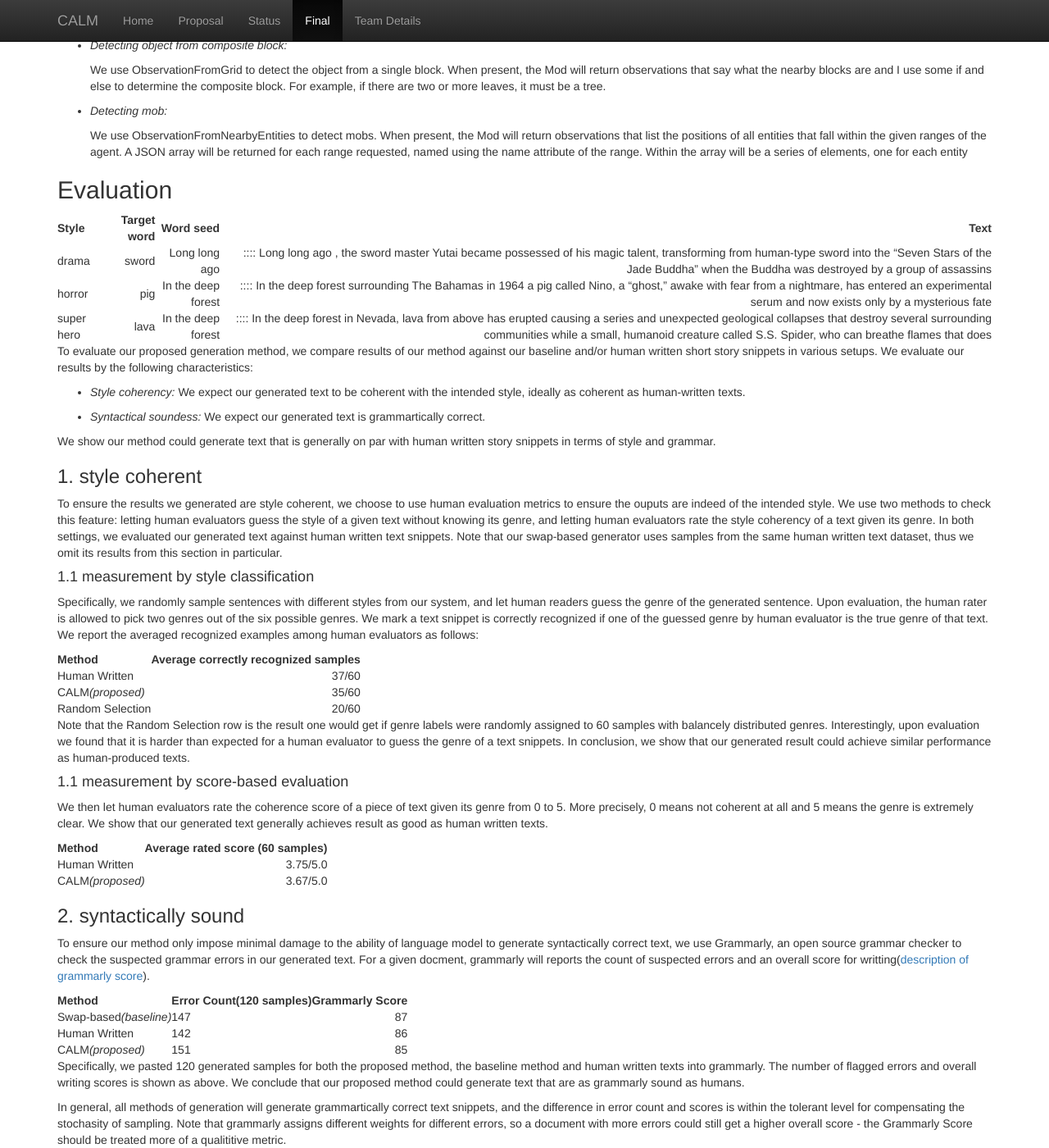
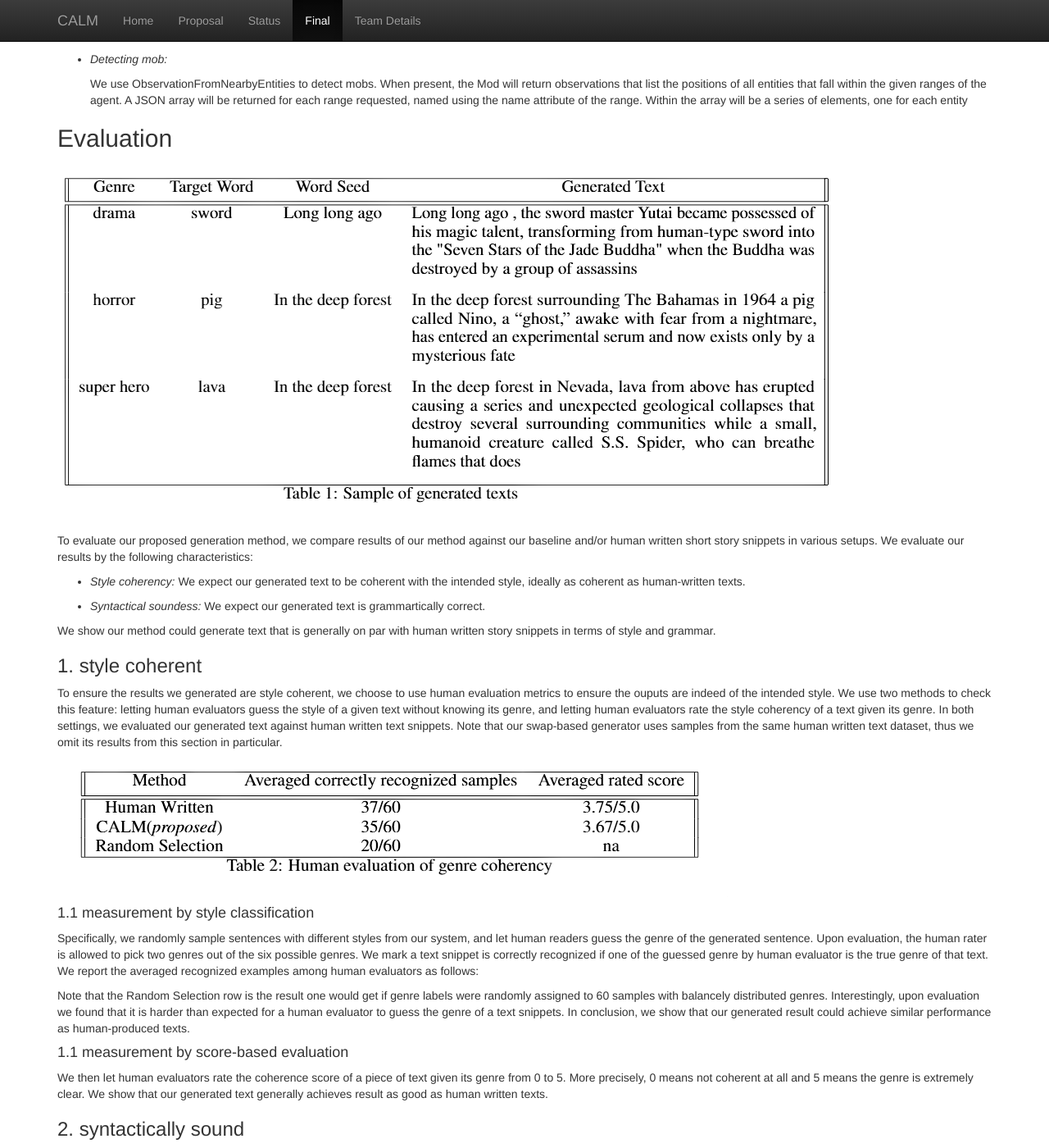
Before and after one commit to bihaox/CALM, a Jekyll site: the page built from docs/final.md, in a window 1280 px wide and 1400 px high, scrolled down 3323 px. Shown: the whole window at 82% size. Built offline with Jekyll 4.4.1, drawn with Linux system fonts in a browser that asks for light colours; formulas are drawn with MathJax 3.

Commit message:
better tables

```diff
--- a/docs/final.md
+++ b/docs/final.md
@@ -6,7 +6,7 @@ title: Status
 
 ## Video
 
-<iframe width="1120" height="630" src="https://www.youtube.com/embed/WQxsgLZk0yg" frameborder="0" allow="accelerometer; autoplay; clipboard-write; encrypted-media; gyroscope; picture-in-picture" allowfullscreen></iframe>
+<iframe width="1008" height="567" src="https://www.youtube.com/embed/WQxsgLZk0yg" frameborder="0" allow="accelerometer; autoplay; clipboard-write; encrypted-media; gyroscope; picture-in-picture" allowfullscreen></iframe>
 
 ## Project Summary
 
@@ -89,11 +89,7 @@ We cover our method for retrieving strings from surrounding environment in this
 
 ## Evaluation
 
-| Style | Target word   | Word seed | Text |
-| :---    | ---:   | ---:        | ---:  |
-| drama | sword      | Long long ago | :::: Long long ago , the sword master Yutai became possessed of his magic talent, transforming from human-type sword into the "Seven Stars of the Jade Buddha" when the Buddha was destroyed by a group of assassins |
-| horror | pig      | In the deep forest | :::: In the deep forest surrounding The Bahamas in 1964 a pig called Nino, a "ghost," awake with fear from a nightmare, has entered an experimental serum and now exists only by a mysterious fate |
-| super hero | lava      | In the deep forest | :::: In the deep forest in Nevada, lava from above has erupted causing a series and unexpected geological collapses that destroy several surrounding communities while a small, humanoid creature called S.S. Spider, who can breathe flames that does |
+![](src/samples.PNG)
 
 
 To evaluate our proposed generation method, we compare results of our method against our baseline and/or human written short story snippets in various setups. We evaluate our results by the following characteristics:
@@ -110,16 +106,12 @@ We show our method could generate text that is generally on par with human writt
 
 To ensure the results we generated are style coherent, we choose to use human evaluation metrics to ensure the ouputs are indeed of the intended style. We use two methods to check this feature: letting human evaluators guess the style of a given text without knowing its genre, and letting human evaluators rate the style coherency of a text given its genre. In both settings, we evaluated our generated text against human written text snippets. Note that our swap-based generator uses samples from the same human written text dataset, thus we omit its results from this section in particular.
 
+![](src/human-eval.PNG)
+
 #### 1.1 measurement by style classification
 
 Specifically, we randomly sample sentences with different styles from our system, and let human readers guess the genre of the generated sentence. Upon evaluation, the human rater is allowed to pick two genres out of the six possible genres. We mark a text snippet is correctly recognized if one of the guessed genre by human evaluator is the true genre of that text. We report the averaged recognized examples among human evaluators as follows:
 
-
-| Method | Average correctly recognized samples |
-| :---    | ---:   |
-| Human Written | 37/60      |
-| CALM<i>(proposed)</i> |  35/60     |
-| Random Selection |  20/60     |
 
 
 Note that the Random Selection row is the result one would get if genre labels were randomly assigned to 60 samples with balancely distributed genres. Interestingly, upon evaluation we found that it is harder than expected for a human evaluator to guess the genre of a text snippets. In conclusion, we show that our  generated result could achieve similar performance as human-produced texts.
@@ -130,22 +122,13 @@ Note that the Random Selection row is the result one would get if genre labels w
 We then let human evaluators rate the coherence score of a piece of text given its genre from 0 to 5. More precisely, 0 means not coherent at all and 5 means the genre is extremely clear. We show that our generated text generally achieves result as good as human written texts.
 
 
-| Method | Average rated score (60 samples)|
-| :---    | ---:   |
-| Human Written | 3.75/5.0     |
-| CALM<i>(proposed)</i> |  3.67/5.0     |
-
 
 ### 2. syntactically sound
 
 To ensure our method only impose minimal damage to the ability of language model to generate syntactically correct text, we use Grammarly, an open source grammar checker to check the suspected grammar errors in our generated text. For a given docment, grammarly will reports the count of suspected errors and an overall score for writting([description of grammarly score](https://support.grammarly.com/hc/en-us/articles/360007144751-What-is-Performance-and-how-is-it-calculated-)).
 
 
-| Method | Error Count(120 samples)   | Grammarly Score |
-| :---    | :---   | ---:        |
-| Swap-based<i>(baseline)</i> | 147      | 87 |
-| Human Written | 142      | 86 |
-| CALM<i>(proposed)</i> | 151      | 85 |
+![](src/grammarly-eval.PNG)
 
 
 
```
